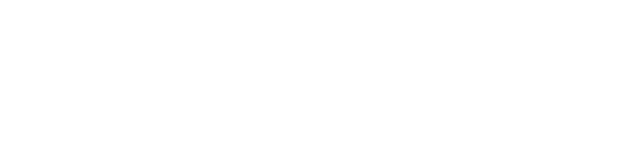
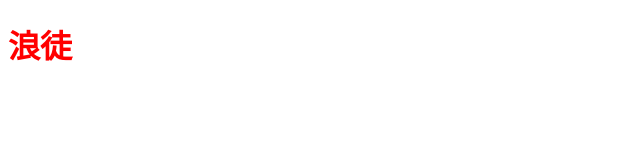
Before and after one commit to LangTu6/project_01, a plain HTML site: page index.html in a window 1280 px wide. Shown: the whole page, without its empty margins (0-640 px from the left). Drawn offline with Linux system fonts and the light colour scheme.

Commit message:
新增了3个

```diff
--- /dev/null
+++ b/index.css
@@ -0,0 +1,3 @@
+h1 {
+    color: red;
+}
--- a/index.html
+++ b/index.html
@@ -6,10 +6,12 @@
     <meta http-equiv="X-UA-Compatible" content="IE=edge">
     <meta name="viewport" content="width=device-width, initial-scale=1.0">
     <title>Document</title>
+    <link rel="stylesheet" href="./index.css">
 </head>
 
 <body>
-
+    <h1>浪徒</h1>
+    <script src="./index.js"></script>
 </body>
 
 </html>
```
Also changed, not shown: index.js (added).
